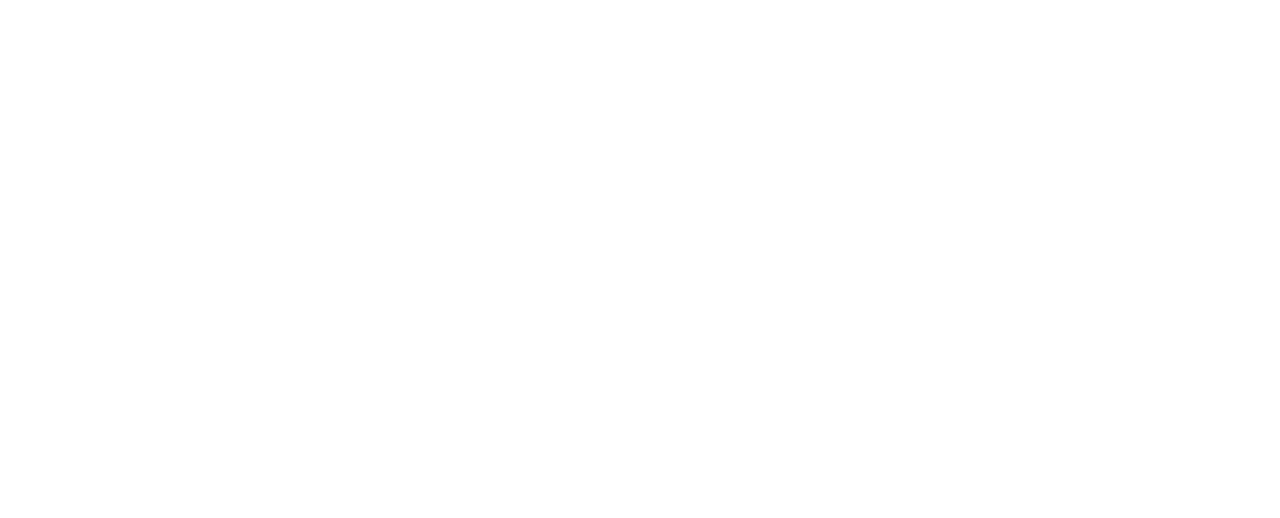
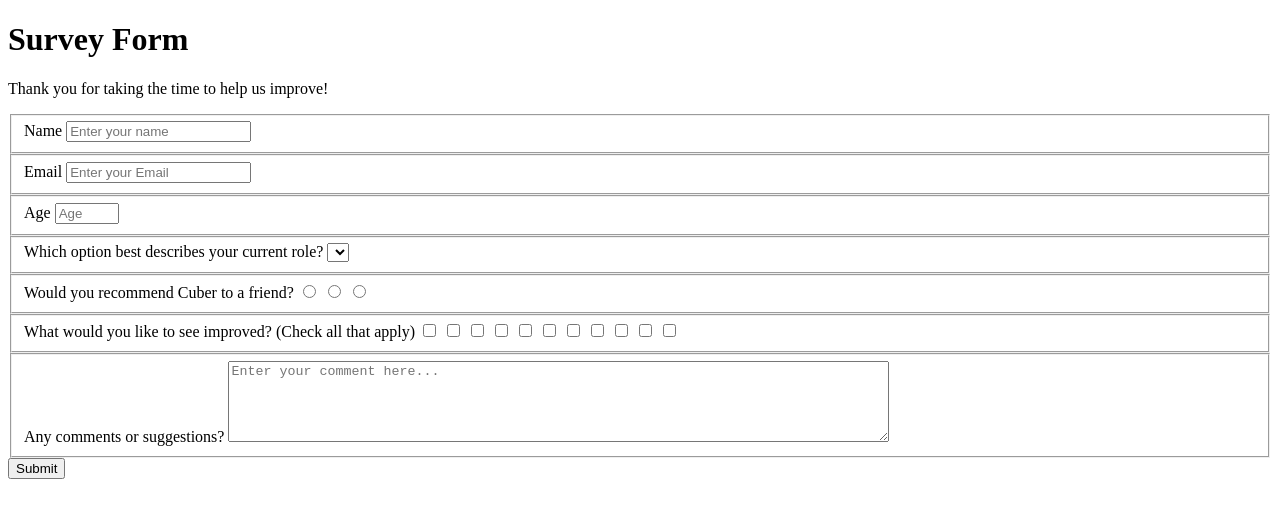
Before and after one commit to MuntakaHelali/Survey-Form-Certification-Project-Solution, a plain HTML site: page index.html in a window 1280 px wide. Drawn offline with Linux system fonts and the light colour scheme.

Commit message:
Solution to Survey Form App
Updated the HTML codebase with the project requirements. Solution passes all tests.

```diff
--- a/index.html
+++ b/index.html
@@ -7,6 +7,57 @@
     <link rel="stylesheet" href="styles.css">
 </head>
 <body>
-
+    <h1 id="title">Survey Form</h1>
+    <p id="description">Thank you for taking the time to help us improve!</p>
+    <form action="" id="survey-form">
+        <fieldset>
+            <label for="name" id="name-label">Name <input type="text" id="name" name="name" required placeholder="Enter your name"></label>
+        </fieldset>
+        <fieldset>
+            <label for="email" id="email-label">Email <input type="email" id="email" name="email" required placeholder="Enter your Email"></label>
+        </fieldset>
+        <fieldset>
+            <label for="number" id="number-label">Age <input type="number" id="number" min="18" max="120" name="number" placeholder="Age"></label>
+        </fieldset>
+        <fieldset>
+            Which option best describes your current role?
+            <select name="dropdown" id="dropdown">
+                <option value=""></option>
+                <option value=""></option>
+                <option value=""></option>
+                <option value=""></option>
+                <option value=""></option>
+                <option value=""></option>
+            </select>
+        </fieldset>
+        <fieldset>
+            <label for="radiooSelection">Would you recommend Cuber to a friend?
+                <input type="radio" name="radioSelection" value="1">
+                <input type="radio" name="radioSelection" value="2">
+                <input type="radio" name="radioSelection" value="3">
+            </label>
+        </fieldset>
+        <fieldset>
+            <label for="">What would you like to see improved? (Check all that apply)
+                <input type="checkbox" name="checkboxSelection" value="1">
+                <input type="checkbox" name="checkboxSelection" value="2">
+                <input type="checkbox" name="checkboxSelection" value="3">
+                <input type="checkbox" name="checkboxSelection" value="4">
+                <input type="checkbox" name="checkboxSelection" value="5">
+                <input type="checkbox" name="checkboxSelection" value="6">
+                <input type="checkbox" name="checkboxSelection" value="7">
+                <input type="checkbox" name="checkboxSelection" value="8">
+                <input type="checkbox" name="checkboxSelection" value="9">
+                <input type="checkbox" name="checkboxSelection" value="10">
+                <input type="checkbox" name="checkboxSelection" value="11">
+            </label>
+        </fieldset>
+        <fieldset>
+            <label for="commentsOrSuggestions">Any comments or suggestions?
+                <textarea name="commentsOrSuggestions" id="commentsOrSuggestions" cols="80" rows="5" placeholder="Enter your comment here..."></textarea>
+            </label>
+        </fieldset>
+        <button id="submit">Submit</button>
+    </form>
 </body>
 </html>
```
